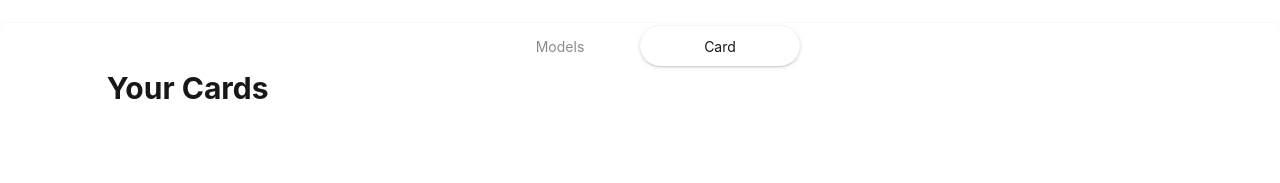
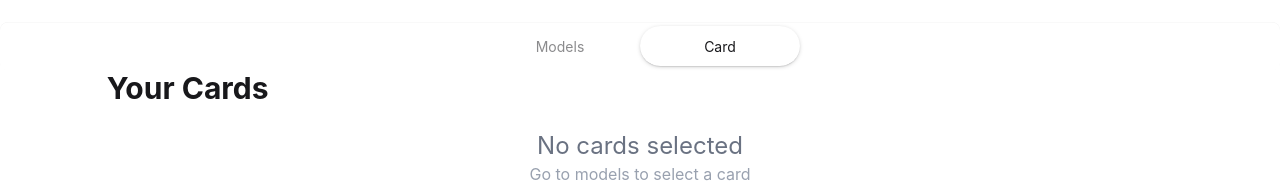
Before and after one commit to tanzid-48/ai-model-hub, a React (Vite) app: page / in a window 1280 px wide. Both pictures are taken after a click on the radio button "Card". Shown: the part 700-883 px from the top of the page. Before the commit the page ends 806 px from the top, so only its background shows below. Built offline with nearby package versions, Linux system fonts and the light colour scheme.

Commit message:
Add total price and Use tananary to show that total and empty

```diff
--- a/src/components/selectCard/SelectCard.jsx
+++ b/src/components/selectCard/SelectCard.jsx
@@ -2,18 +2,42 @@ import React from 'react';
 import SubsCard from '../../ui/SubsCard';
 
 const SelectCard = ({ cards }) => {
-    console.log(cards)
+
+    const totalPrice = cards.reduce((sum, card) => sum + card.price, 0);
+
     return (
-        <div className=''>
+        <div>
             <h1 className='text-3xl font-bold w-10/12 mx-auto'>Your Cards</h1>
-            {
-             cards.map(card => ( <SubsCard key={card.id} card={card} ></SubsCard>
 
-             ))
-             }
+            {cards.length === 0 ? (
 
+                <div>
+                    <p className="text-center text-2xl text-gray-500 mt-6">
+                        No cards selected
+                    </p>
+                    <p className='text-center text-gray-400'>
+                        Go to models to select a card
+                    </p>
+                </div>
+            ) : (
+                <>
+                    {
+                        cards.map(card => (
+                            <SubsCard key={card.id} card={card} />
+                        ))
+                    }
+
+                    <div className="flex justify-between items-center bg-black text-white text-xl w-10/12 mx-auto p-5 rounded-xl font-bold mt-4">
+                        <div>Total:</div>
+                        <div>${totalPrice}</div>
+                    </div>
+
+                    <button className="w-10/12 mx-auto block mt-4 bg-blue-500 hover:bg-red-500 text-white py-2 rounded-xl ">
+                        Purchase Now
+                    </button>
+                </>
+            )}
         </div>
     );
 };
-
 export default SelectCard;
```
